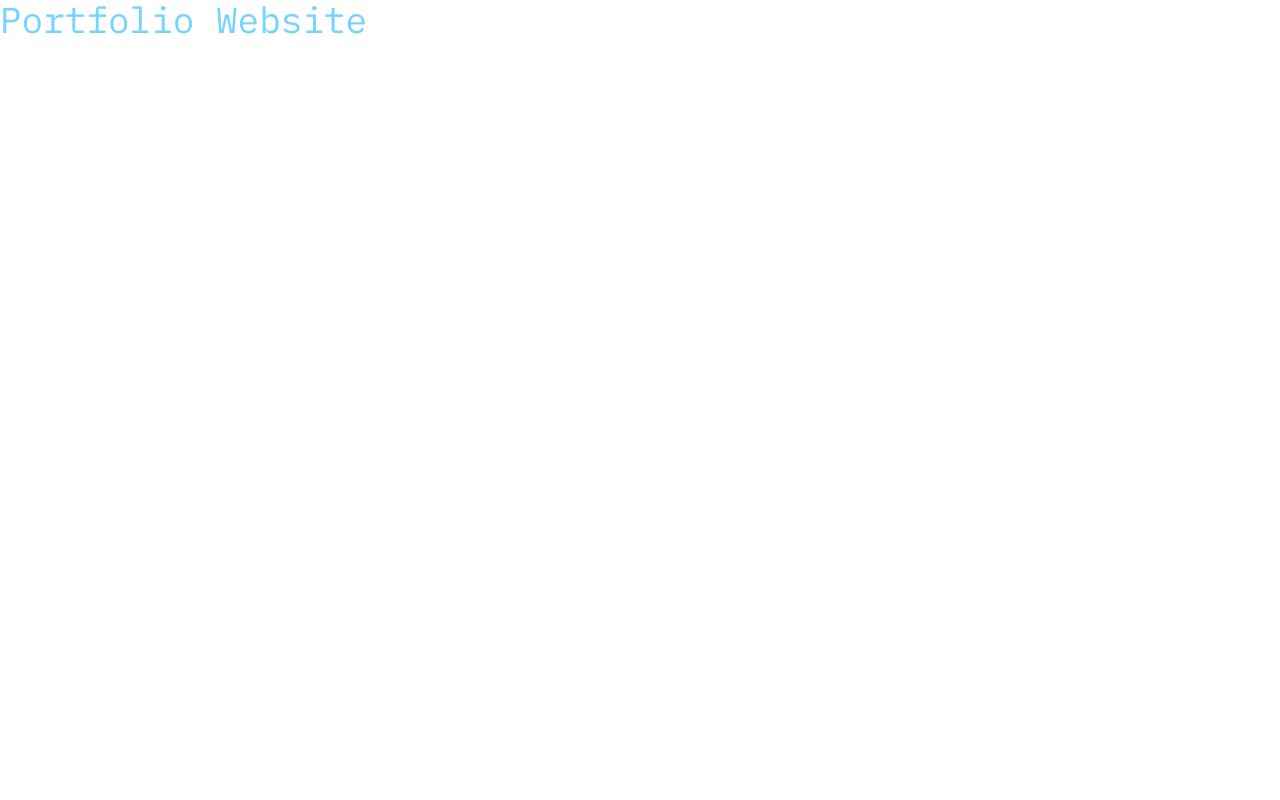
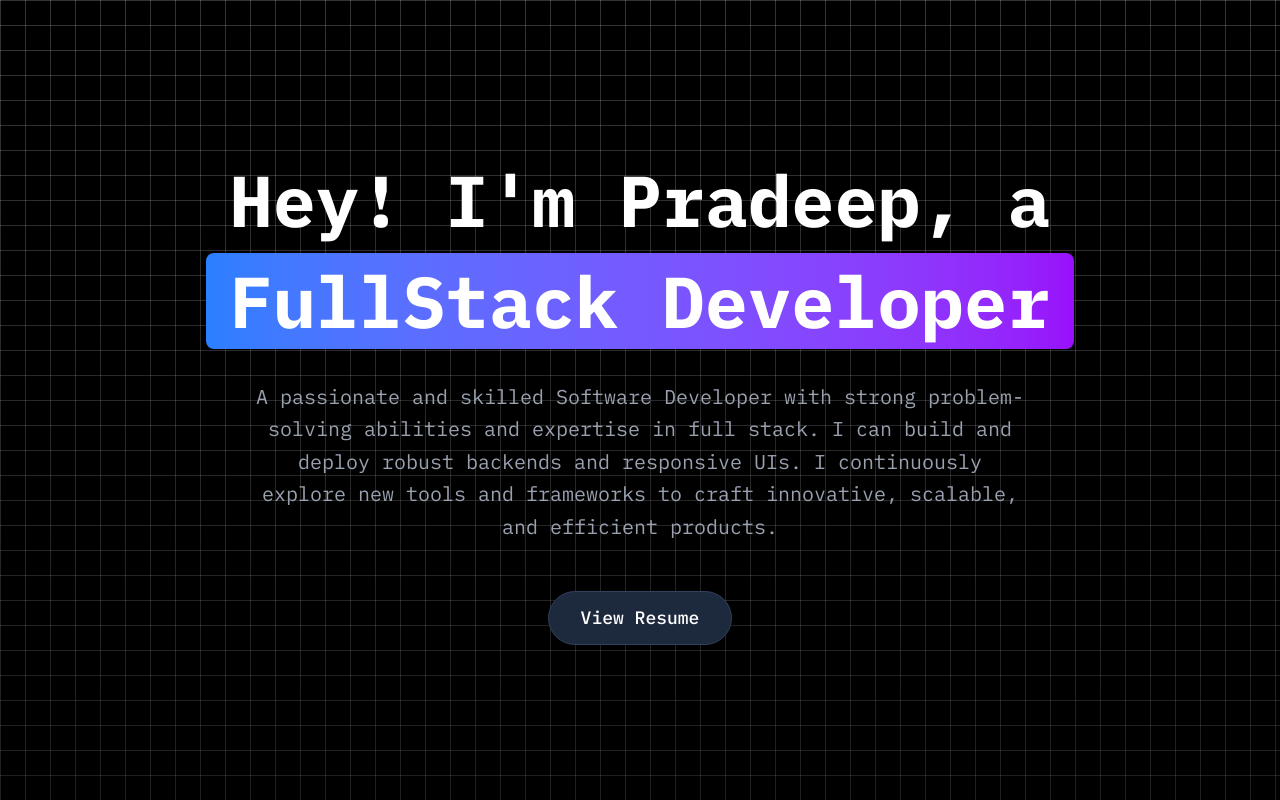
Before and after one commit to pradeepvrm/pradeepvrm.github.io, a React (Vite) app: page / in a window 1280 px wide. Built offline with nearby package versions, Linux system fonts and the light colour scheme.

Commit message:
added hero section

```diff
--- a/src/App.jsx
+++ b/src/App.jsx
@@ -5,7 +5,57 @@ function App() {
 
   return (
     <>
-      <h1 className='text-sky-300 text-4xl'>Portfolio Website</h1>
+    <div className='min-h-screen bg-black relative overflow-hidden'>
+    <div className="absolute inset-0"
+        style={{
+          backgroundImage:
+          `linear-gradient(rgba(255,255,255,0.2) 1px, transparent 1px),
+          linear-gradient(90deg, rgba(255,255,255,0.2) 1px, transparent 1px)`,
+          backgroundSize: "25px 25px",
+         }}
+        />
+      {/* <div className="absolute inset-0"
+          style={{
+          background: `
+            radial-gradient(circle at center,
+            transparent 0%,
+            transparent 30%,
+            rgba(0,0,0,0.3) 60%,
+            rgba(0,0,0,0.7) 80%,
+            rgba(0,0,0,0.9) 100%
+          )
+          `,
+          mixBlendMode: "multiply",
+        }}
+      /> */}
+      <div className="absolute inset-0 bg-gradient-to-b from-transparent via-black/20 to-black/40" />
+
+      <div className="relative z-10 flex flex-col items-center justify-center min-h-screen px-4 text-center">
+        <div className="max-w-4xl mx-auto space-y-8">
+          {/* Main Heading */}
+          <div className="space-y-2">
+            <h1 className="text-3xl md:text-6xl lg:text-7xl font-bold text-white leading-tight">Hey! I'm Pradeep, a</h1>
+            <div className="inline-block bg-gradient-to-r from-blue-500 to-purple-600 px-6 py-3 rounded-lg">
+              <span className="text-3xl md:text-6xl lg:text-7xl font-bold text-white">FullStack Developer</span>
+            </div>
+          </div>
+
+          <p className="text-gray-400 text-lg md:text-xl max-w-3xl mx-auto leading-relaxed">
+            A passionate and skilled Software Developer with strong problem-solving abilities and expertise in full
+            stack. I can build and deploy robust backends and responsive UIs. I continuously explore new tools and
+            frameworks to craft innovative, scalable, and efficient products.
+          </p>
+          <div className="pt-4">
+            <button className="bg-slate-800 hover:bg-slate-700 text-white px-8 py-3 rounded-full text-lg font-medium transition-all duration-200 border border-slate-700 hover:border-slate-600">
+              <a href="https://fra.cloud.appwrite.io/v1/storage/buckets/testbucket/files/684b07a700394a1e7f9d/view?project=682471bb00399c580b6a&mode=admin" target='_blank'>
+                  View Resume</a>
+            </button>
+          </div>
+
+        </div>
+      </div>
+
+    </div>
     </>
   )
 }
```
